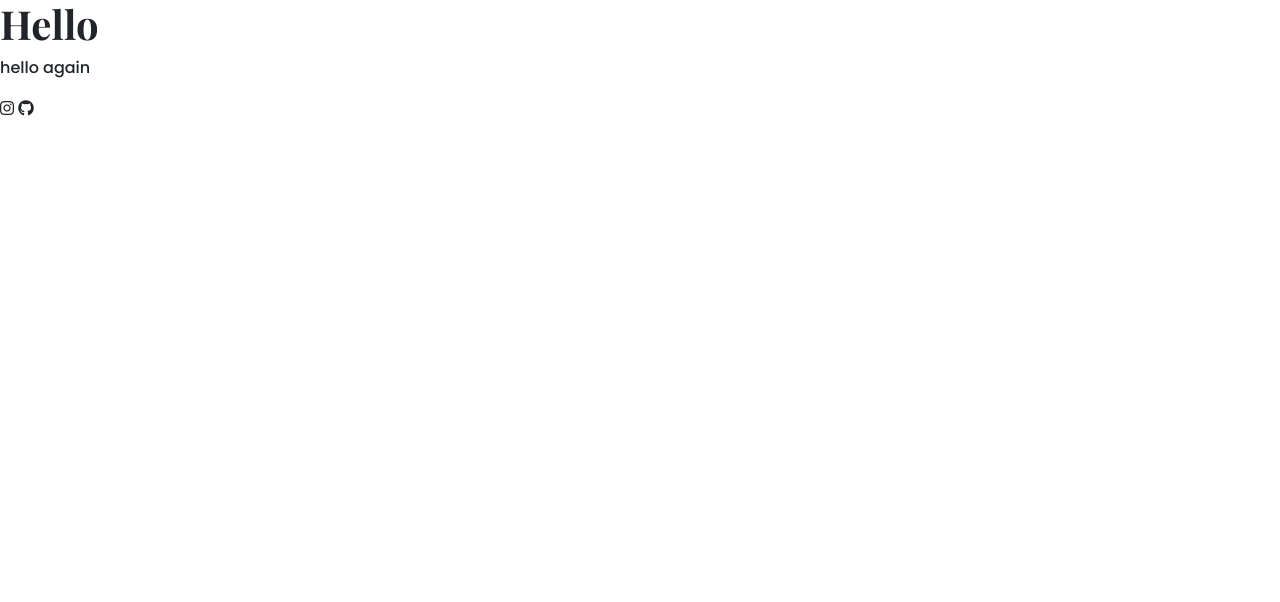
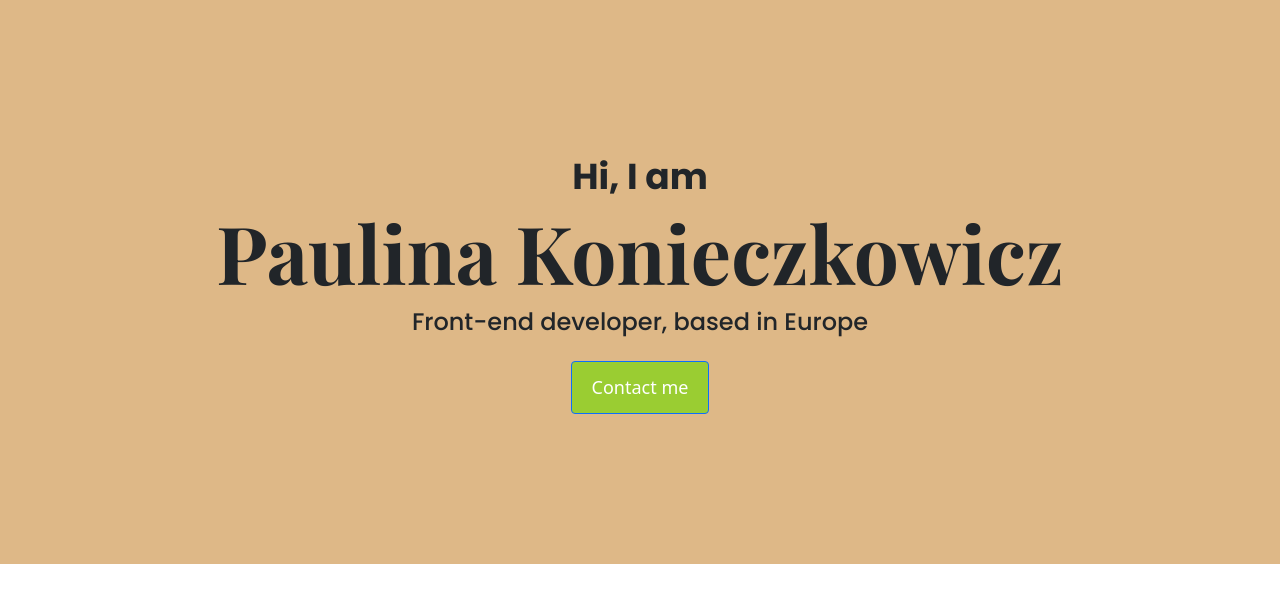
Before and after one commit to covicz/portfolio-project, a plain HTML site: page index.html in a window 1280 px wide. Drawn offline with nearby package versions, Linux system fonts and the light colour scheme.

Commit message:
added html and css of hero

```diff
--- a/index.html
+++ b/index.html
@@ -29,9 +29,13 @@
     <title>Portfolio-project</title>
   </head>
   <body>
-    <h1>Hello</h1>
-    <p>hello again</p>
-    <i class="fa-brands fa-instagram"></i>
-    <i class="fa-brands fa-github"></i>
+    <div class="hero">
+      <p>Hi, I am</p>
+      <h1>Paulina Konieczkowicz</h1>
+      <h2 class="mb-4">Front-end developer, based in Europe</h2>
+      <div>
+        <a href="#" class="btn btn-primary">Contact me</a>
+      </div>
+    </div>
   </body>
 </html>
--- a/styles/portfolio.css
+++ b/styles/portfolio.css
@@ -4,14 +4,39 @@ font-family: 'Poppins',
 sans-serif;*/
 
 
-h1{
+h1,h2{
 
 font-family: 'Playfair Display',
         serif;
-        font-weight: bold;
+font-weight: bold;
 }
+h1{ font-size: 80px;}
 p{
 font-family: 'Poppins',
         sans-serif;
-        font-weight: normal;
+font-weight: normal;
 }
+
+.hero{
+background: burlywood;
+text-align: center;
+padding: 150px 0;
+}
+.hero p{
+font-size: 36px;
+font-weight: bold;
+margin: 0;
+}
+.hero h2{
+font-family: 'Poppins',
+                sans-serif;
+font-weight: normal;
+font-size: 24px;}
+
+.btn-primary{
+       background: yellowgreen ;
+       border-radius: 4px;
+       font-size: 18px;
+       line-height: 27px;
+       padding:12px 20px;
+}
```
